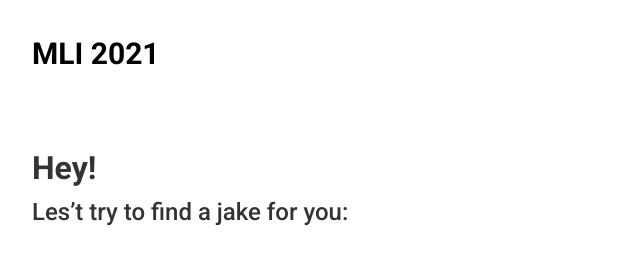
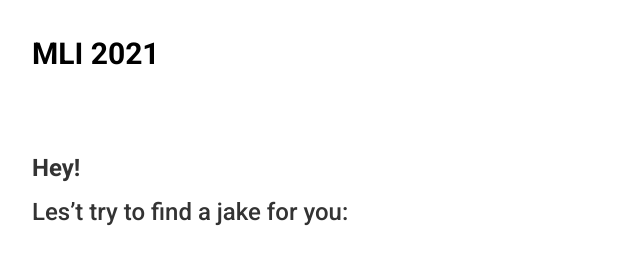
Before and after one commit to Mikhail-boosta/manual_qa_test, a website with bundled scripts: page index.html in a window 1280 px wide. Shown: the top 274 px of the page, 108-748 px from the left. Built offline with nearby package versions, Linux system fonts and the light colour scheme; no server answers; files whose address does not match are found by name.

Commit message:
Update index.html

```diff
--- a/index.html
+++ b/index.html
@@ -26,7 +26,7 @@
         </div>
 
         <div class="description">
-            <div class="description-title">Hey!</div>
+            <h2>Hey!</>
             <div class="description-text">Les’t try to find a jake for you:</div>
         </div>
 
```
